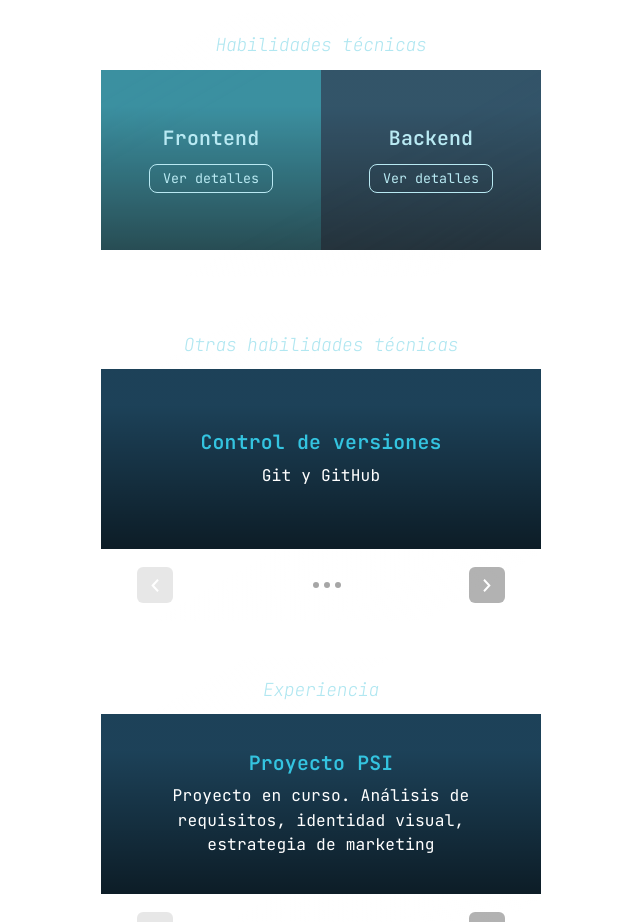
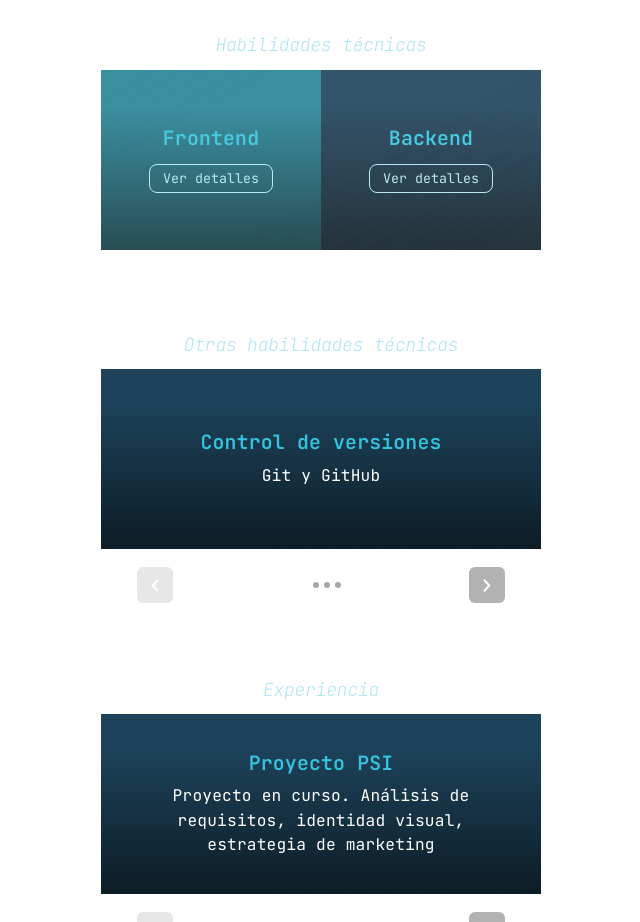
Before and after one commit to alexis-kees-bahl/alexis-kees-bahl.github.io, a React (Vite) app: page / in a window 1280 px wide. Shown: the part 920-1842 px from the top of the page, without its empty margins (319-959 px from the left). Built offline with nearby package versions, Linux system fonts and the light colour scheme.

Commit message:
Actualizar App.css

```diff
--- a/src/App.css
+++ b/src/App.css
@@ -381,9 +381,6 @@ footer {
   background-color: var(--light-green);
 }
 
-.panel h3 {
-  color: var(--title-color);
-}
 
 .right-panel {
   background-color: var(--dark-green);
```
